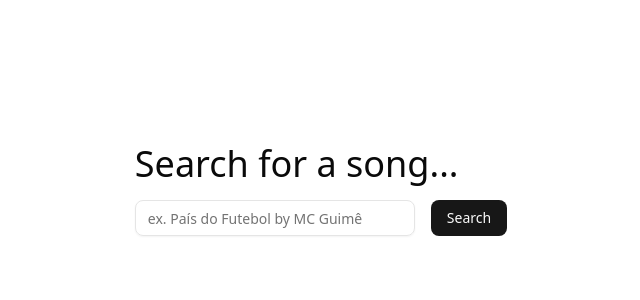
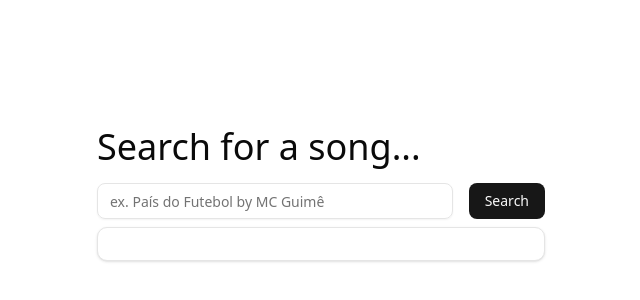
Before and after one commit to defcarlito/lyrics-translator-2, a Next.js app: page / in a window 1280 px wide. Shown: the part 206-506 px from the top of the page, without its empty margins (319-959 px from the left). Built offline with nearby package versions, Linux system fonts and the light colour scheme.

Commit message:
container styling

```diff
--- a/src/components/SongSearchBox/components/Results.tsx
+++ b/src/components/SongSearchBox/components/Results.tsx
@@ -1,11 +1,19 @@
 import { Song } from "@/types/song"
+import LoadingCard from "./LoadingCard/LoadingCard"
+import SongCard from "./SongCard/SongCard"
 
-export default function Results({ songInfo }: { songInfo: Song[] }) {
+export default function Results({
+  songInfo,
+  loading,
+}: {
+  songInfo: Song[]
+  loading: boolean
+}) {
   return (
-    <div>
-      {songInfo.map((song, index) => {
-        return <p key={index}>{song.title}</p>
-      })}
+    <div className="space-y-4 border p-4 w-md rounded-lg bg-card shadow-sm">
+      {loading
+        ? songInfo.map((_, index) => <LoadingCard key={index} />)
+        : songInfo.map((song, index) => <SongCard song={song} key={index} />)}
     </div>
   )
 }
```
